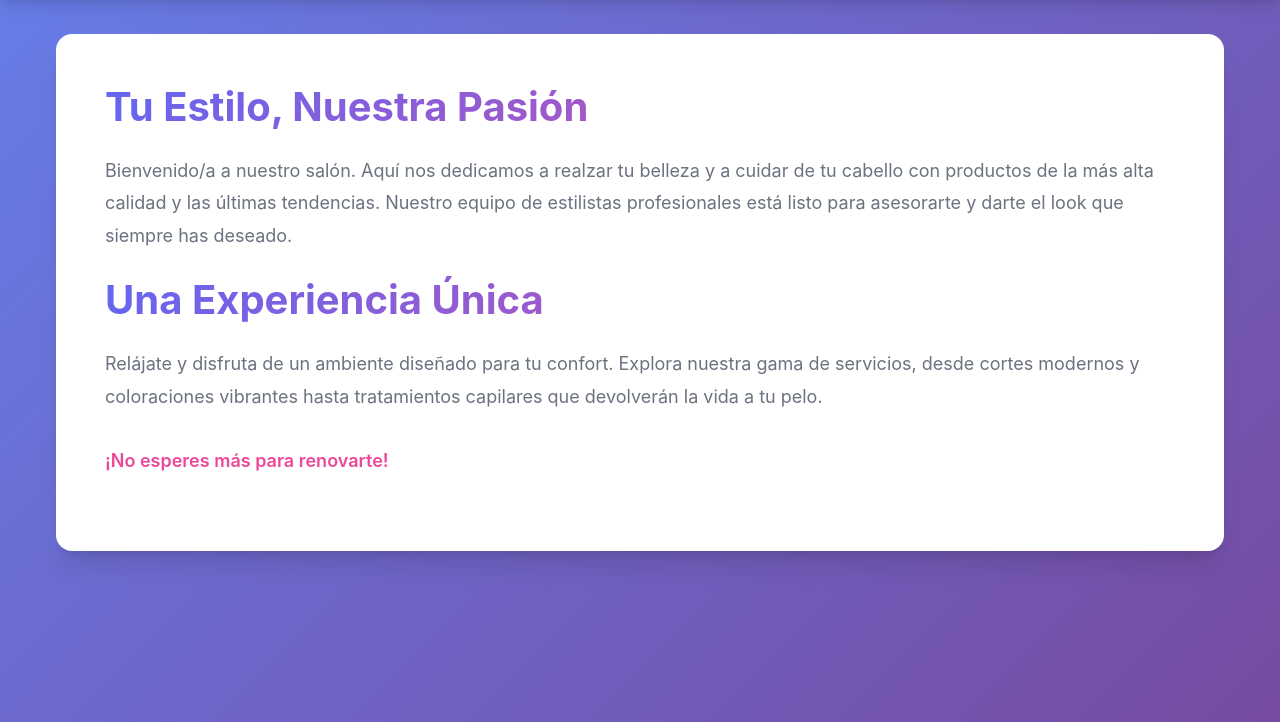
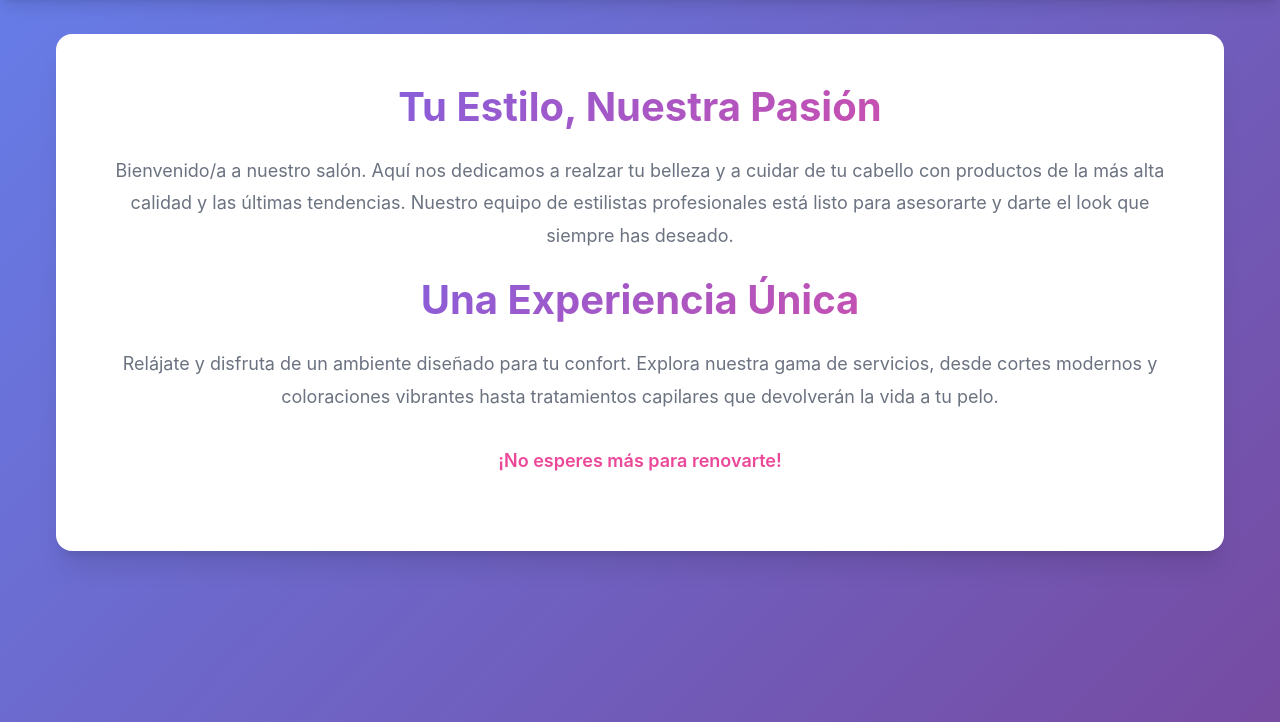
Before and after one commit to kev-rog/Proyecto_utu, a PHP site: page /Index.html in a window 1280 px wide. Shown: the part 78-800 px from the top of the page. Run offline with PHP 8.4, Linux system fonts and the light colour scheme.

Commit message:
Update styles-base.css

```diff
--- a/styles-base.css
+++ b/styles-base.css
@@ -204,6 +204,11 @@ body {
         font-size: 2rem;
     }
 }
+.menu-main h2, .menu-main p {
+ text-align: center;
+ }
+
+
 
 @media (max-width: 480px) {
     body {
```
